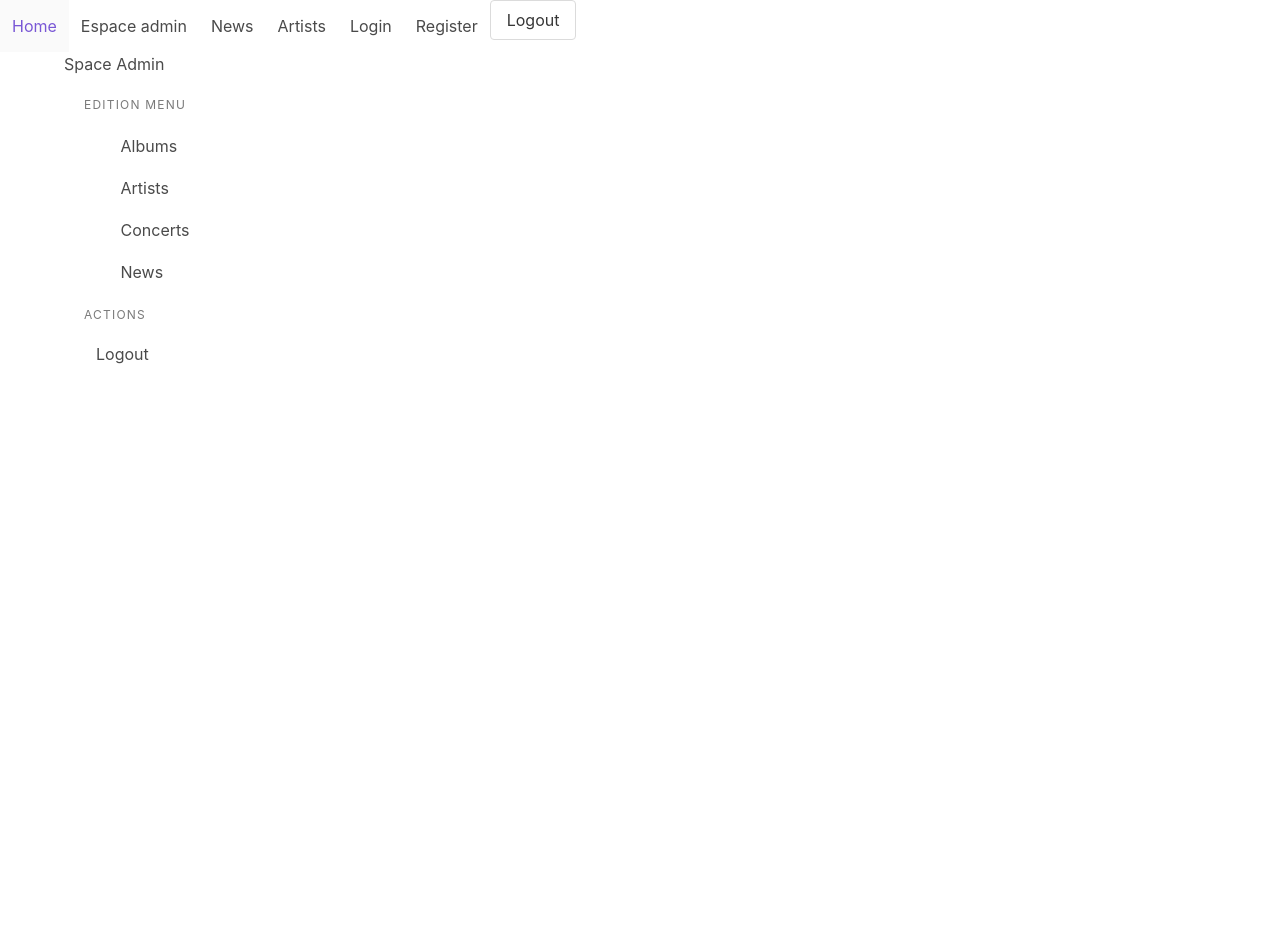
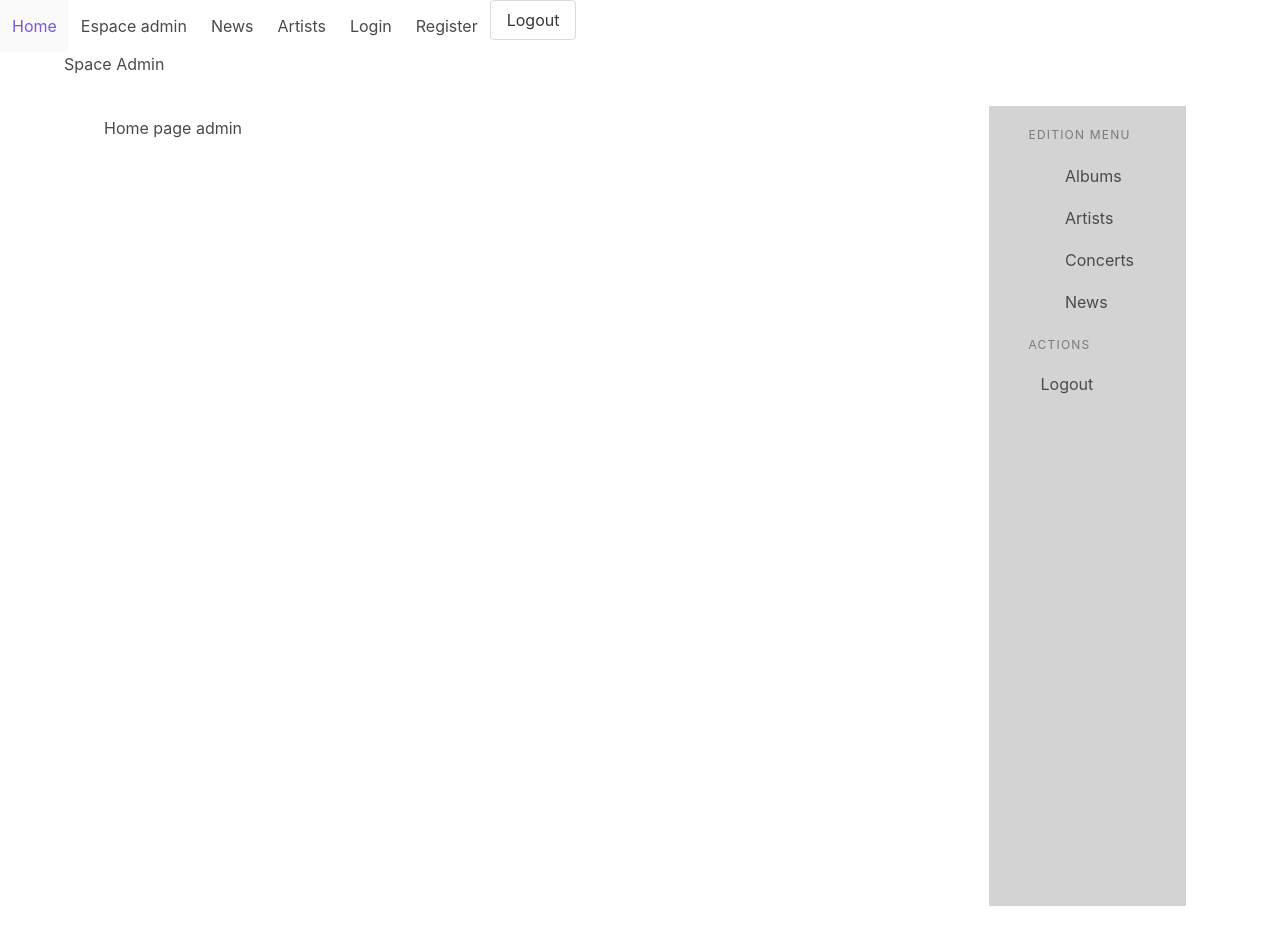
Before and after one commit to ecv-projects/vuejs-music-app, a Vue app: page /admin in a window 1280 px wide. Before the commit the page ends 800 px from the top, so only its background shows below. Built offline with nearby package versions, Linux system fonts and the light colour scheme.

Commit message:
update style admin menu

```diff
--- a/src/views/admin/Index.vue
+++ b/src/views/admin/Index.vue
@@ -1,14 +1,38 @@
 <template>
+<div class="container-admin">
+  <div class="admin-content">
+    <p>Home page admin</p>
+  </div>
   <b-menu class="admin-menu">
     <b-menu-list label="Edition menu">
-        <b-menu-item label="Albums" icon="link" tag="router-link" target="_blank" to="/admin/albums"></b-menu-item>
-        <b-menu-item label="Artists" icon="link" tag="router-link" target="_blank" to="/admin/artists"></b-menu-item>
-        <b-menu-item label="Concerts" icon="link" tag="router-link" target="_blank" to="/admin/concerts"></b-menu-item>
-        <b-menu-item label="News" icon="link" tag="router-link" target="_blank" to="/admin/news"></b-menu-item>
+      <b-menu-item label="Albums" icon="link" tag="router-link" target="_blank" to="/admin/albums"></b-menu-item>
+      <b-menu-item label="Artists" icon="link" tag="router-link" target="_blank" to="/admin/artists"></b-menu-item>
+      <b-menu-item label="Concerts" icon="link" tag="router-link" target="_blank" to="/admin/concerts"></b-menu-item>
+      <b-menu-item label="News" icon="link" tag="router-link" target="_blank" to="/admin/news"></b-menu-item>
     </b-menu-list>
 
     <b-menu-list label="Actions">
       <b-menu-item label="Logout"></b-menu-item>
     </b-menu-list>
   </b-menu>
+</div>
+
 </template>
+
+<style>
+  .container-admin {
+    display: flex;
+    justify-content: space-between;
+  }
+
+  .admin-content {
+    padding: 10px;
+  }
+
+  .admin-menu {
+    height: 100vh;
+    padding: 20px 40px;
+    background-color: lightgrey;
+  }
+
+</style>
```
